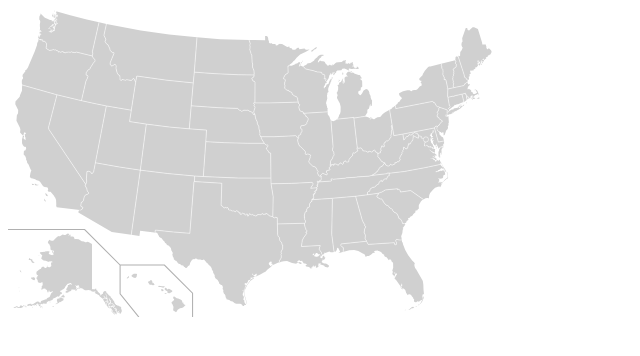
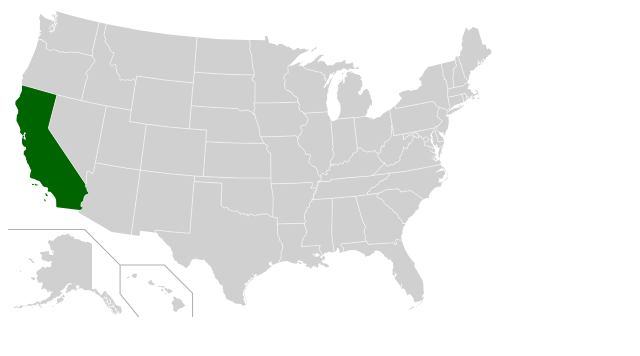
Before and after one commit to albertmolodec/demos, a React app in the folder public/projects/usa-map/: page / in a window 1280 px wide. Shown: the top 356 px of the page, without its empty margins (0-640 px from the left). Built offline with nearby package versions, Linux system fonts and the light colour scheme.

Commit message:
add tooltip

```diff
--- a/public/projects/usa-map/src/Map.tsx
+++ b/public/projects/usa-map/src/Map.tsx
@@ -1,4 +1,5 @@
 import * as React from "react"
+import Tooltip from '@mui/material/Tooltip';
 
 type Props = { height?: number; width?: number; title?: string; titleId?: string | undefined; desc?: string; descId?: string | undefined; };
 
@@ -50,12 +51,15 @@ export const Map = ({ height, width, title, titleId, desc, descId, ...props }: P
             >
                 <title>{"Arkansas"}</title>
             </path>
+            <Tooltip title="California">
                 <path
                     d="m69.4 365.6 3.4 5.2-1.4.1-1.8-1.9zm1.9-9.8 1.8 4.1 2.6 1 .7-.6-1.3-2.5-2.6-2.4zm-19.9-19v2.4l2 1.2 4.4-.2 1-1-3.1-.2zm-5.9.1 3.3.5 1.4 2.2h-3.8zm47.9 45.5-1-3 .2-3-.4-7.9-1.8-4.8-1.2-1.4-.6-1.5-7-8.6-3.6.1-2-1.9 1.1-1.8-.7-3.7-2.2-1.2-3.9-.6-2.8-1.3-1.5-1.9-4.5-6.6-2.7-2.2-3.7-.5-3.1-2.3-4.7-1.5-2.8-.3L42 324l.2-2.8.8-4.8 1.8-5.1-1.4-1.6-4-9.4-2.7-3.7-.4-3-1.6-2.3.2-2.5-2-5-2.9-2.7.6-7.1 2.4-.8 1.8-3.1-.4-3.2-1-.9h-2.5l-2.5-3.3-1.5-3.5v-7.5l1.2-4.2.2-2.1 2.5.2-.1 1.6-.8.7v2.5l3.7 3.2v-4.7l-1.4-3.4.5-1.1-1-1.7 2.8-1.5-1.9-3-1.4.5-1.5 3.8.5 1.3-.8 1-.9-.1-5.4-6.1.7-5.6-1.1-3.9-6.5-12.8.8-10.7 2.3-3.6.2-6.4-5.5-11.1.3-5.2 6.9-7.5 1.7-2.4-.1-1.4 4-9.2.1-8.4.9-2.5 66.1 18.6-16.4 63.1 1.1 3.5 70.4 105-.9 2.1 1.3 3.4 1.4 1.8 1.2 5.8 2.3 2.5.4 1.9-1.3 1.3-4.8 1.7-2.4 3.6-1.6 7-2.4 3.2-1.6.3-1.1 6.9 1.1 1.6 1.8.2 1 1.6-.8 2.4-3 2.2-2.2-.1z"
                     className="ca"
+                    fill="darkgreen"
                 >
                     <title>{"California"}</title>
                 </path>
+            </Tooltip>
             <path
                 d="m374.6 323.3-16.5-1-51.7-4.8-52.6-6.5 11.5-88.3 44.9 5.7 37.5 3.4 33.1 2.4-1.4 22.1z"
                 className="co"
```
Lines whose indentation alone changed are shown as unchanged.
